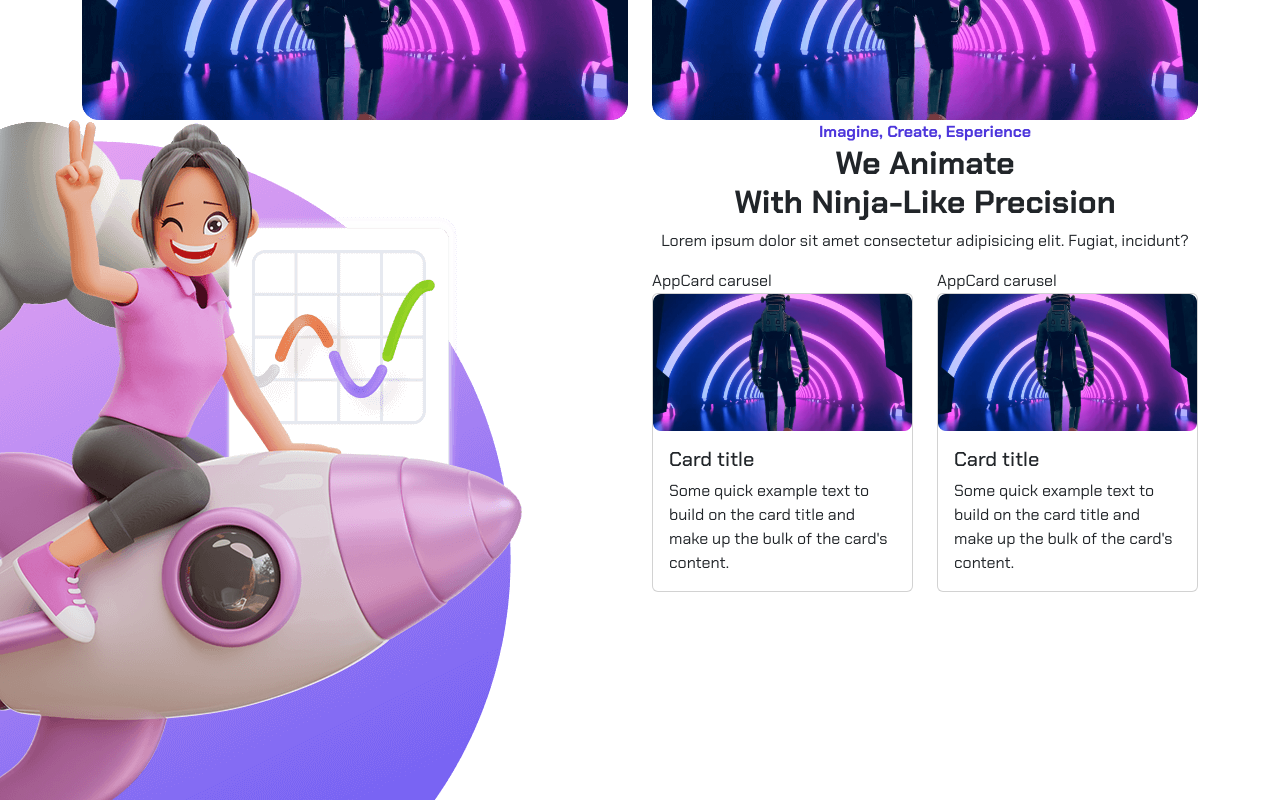
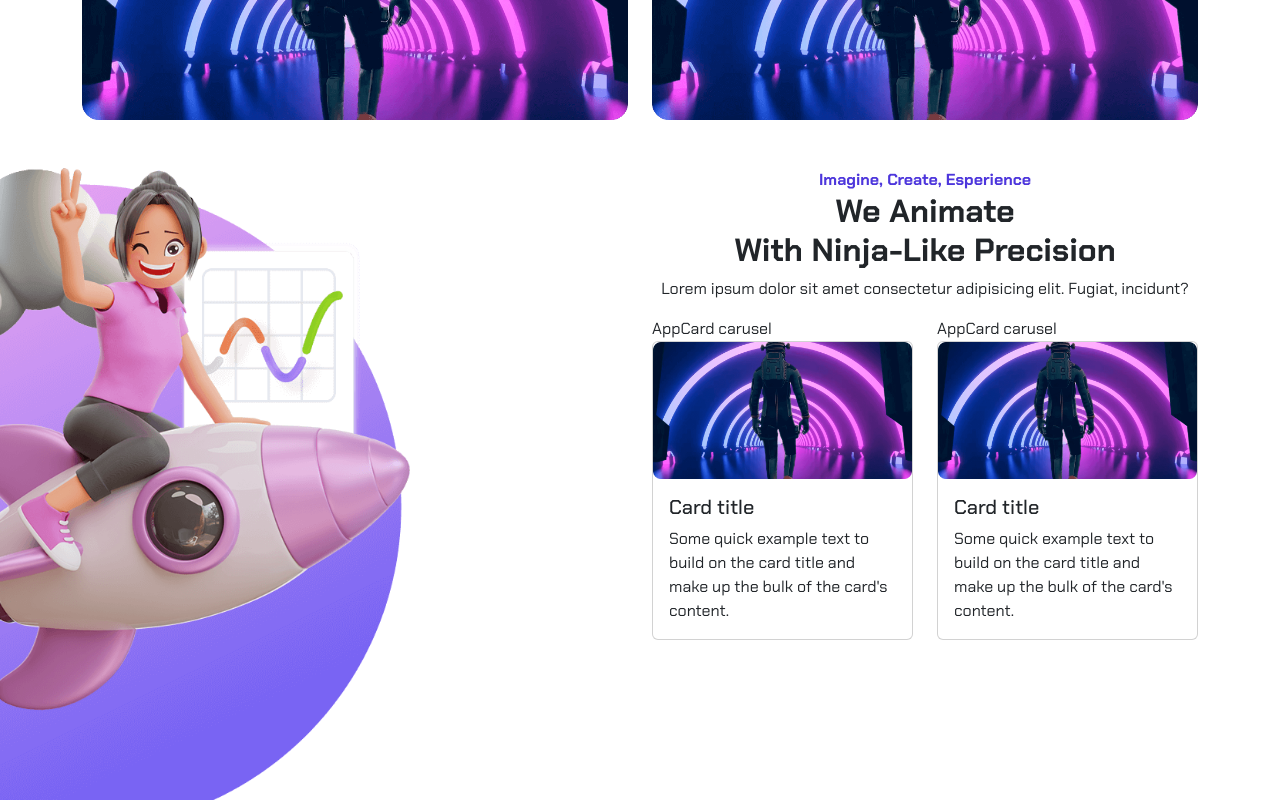
Before and after one commit to burillu/proj-html-vuejs, a Vue app: page / in a window 1280 px wide. Shown: the part 2640-3440 px from the top of the page. Built offline with nearby package versions, Linux system fonts and the light colour scheme.

Commit message:
imporve position img and height of section

```diff
--- a/src/components/main/AppOurProcess.vue
+++ b/src/components/main/AppOurProcess.vue
@@ -1,5 +1,6 @@
 <template>
-    <div class="container">
+    <section class="mb-5">
+        <div class="container py-5">
             <div class="row">
                 <div class="col-6">
                     <img :src="'./images/process-thumb.png'" alt="process-thumb">
@@ -17,6 +18,7 @@
             </div>
 
         </div>
+    </section>
 </template>
 
 <script>
@@ -30,12 +32,18 @@ export default {
 </script>
 
 <style lang="scss" scoped>
+section {
+    height: 100vh;
+}
+
 div.container {
     position: relative;
 
     img {
-        position: absolute;
-        left: -35%;
+        position: relative;
+        width: 120%;
+        left: -60%;
+        bottom: 0;
     }
 }
 </style>
```
Lines whose indentation alone changed are shown as unchanged.
